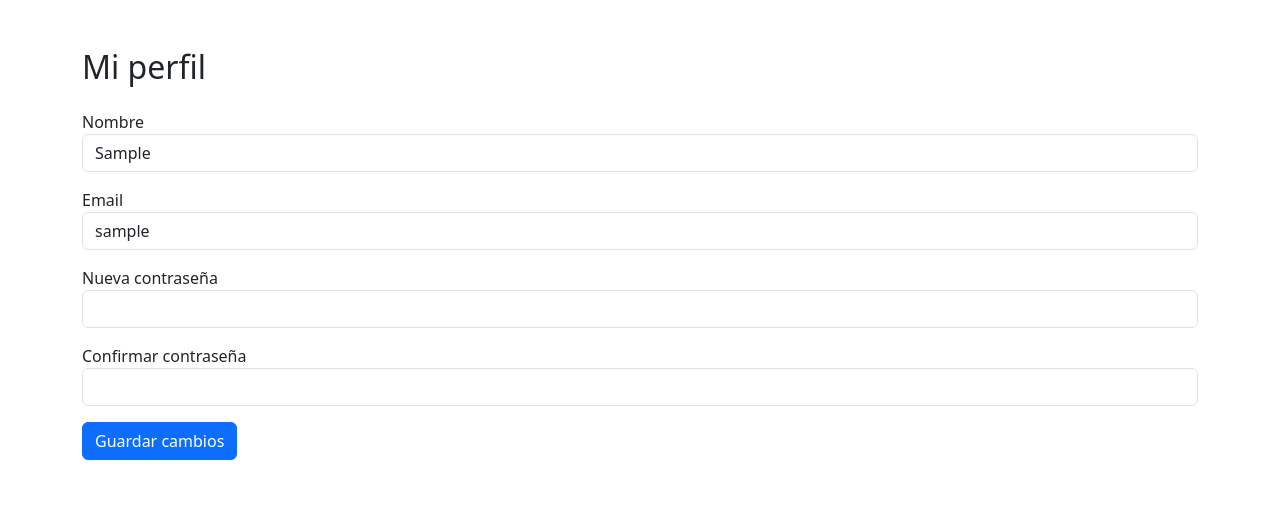
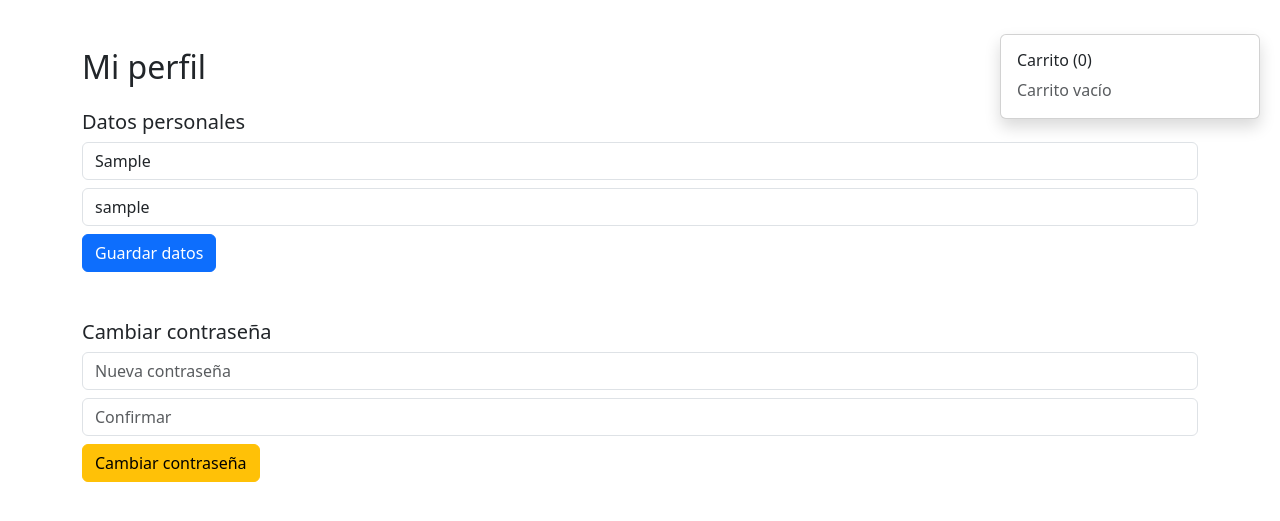
Before and after one commit to venuriano/tododeportes, a Django app: page /perfil/ in a window 1280 px wide. Shown: the part 56-577 px from the top of the page. Run offline with Django 5.2, Linux system fonts and the light colour scheme; the visitor is signed in with stand-in values (Sample User, id 1); data comes from the database, SQL or seed files in the repository; data that the repository does not hold is empty.

Commit message:
feat: - agregar selector de cantidad en productos - implementar eliminación de items del carrito - separar edición de perfil y cambio de contraseña - integrar mini carrito persistente

```diff
--- /dev/null
+++ b/tododeportes_backend/store/context_processors.py
@@ -0,0 +1,20 @@
+from .models import Carrito, ItemCarrito
+
+def carrito_context(request):
+    if request.user.is_authenticated:
+        carrito, _ = Carrito.objects.get_or_create(usuario=request.user)
+        items = ItemCarrito.objects.filter(carrito=carrito)
+
+        total = sum(item.producto.precio * item.cantidad for item in items)
+
+        return {
+            'cart_items': items,
+            'cart_total': total,
+            'cart_count': items.count()
+        }
+
+    return {
+        'cart_items': [],
+        'cart_total': 0,
+        'cart_count': 0
+    }
--- a/tododeportes_backend/store/urls.py
+++ b/tododeportes_backend/store/urls.py
@@ -11,8 +11,19 @@ urlpatterns = [
     path('checkout/', views.checkout, name='checkout'),
 
     path('logout/', views.logout_view, name='logout'),
-     path('agregar/<int:producto_id>/', views.agregar_al_carrito, name='agregar_al_carrito'),
-     path('admin-productos/', views.admin_productos, name='admin_productos'),
+    path('agregar/<int:producto_id>/', views.agregar_al_carrito, name='agregar_al_carrito'),
+
+    path('admin-productos/', views.admin_productos, name='admin_productos'),
     path('admin-productos/editar/<int:id>/', views.editar_producto, name='editar_producto'),
     path('admin-productos/eliminar/<int:id>/', views.eliminar_producto, name='eliminar_producto'),
+    path('eliminar-item/<int:item_id>/', views.eliminar_item_carrito, name='eliminar_item'),
+
+    # API REST
+    path('api/productos/', views.ProductoListAPIView.as_view(), name='api_productos'),
+    path('api/productos/<int:pk>/', views.ProductoDetailAPIView.as_view(), name='api_producto_detalle'),
+    path('api/mis-ordenes/', views.MisOrdenesAPIView.as_view(), name='api_mis_ordenes'),
+
+    # APIs externas (páginas internas)
+    path('clima/', views.clima_view, name='clima'),
+    path('moneda/', views.moneda_view, name='moneda'),
 ]
--- a/tododeportes_backend/store/views.py
+++ b/tododeportes_backend/store/views.py
@@ -2,18 +2,79 @@ from django.shortcuts import render, redirect, get_object_or_404
 from django.contrib.auth.models import User
 from django.contrib.auth.decorators import login_required, user_passes_test
 from django.contrib.auth import logout, update_session_auth_hash
-
+from rest_framework import generics
+from rest_framework.permissions import IsAuthenticated
+from django.core.cache import cache
+from .serializers import ProductoSerializer, OrdenSerializer
 from .models import Producto, Carrito, ItemCarrito, Orden, ItemOrden, Categoria
+import re
+import requests
 
 
 def es_admin(user):
     return user.is_staff
 
 
+def obtener_clima():
+    cache_key = "clima_santiago"
+
+    data = cache.get(cache_key)
+    if data:
+        return data
+
+    try:
+        url = "https://api.open-meteo.com/v1/forecast?latitude=-33.45&longitude=-70.66&current_weather=true"
+        response = requests.get(url, timeout=3)
+        response.raise_for_status()
+
+        json_data = response.json()
+        clima = json_data.get('current_weather', {})
+
+        cache.set(cache_key, clima, timeout=300)  # 5 minutos
+        return clima
+
+    except Exception:
+        return None
+
+
+def obtener_monedas():
+    cache_key = "monedas_usd"
+
+    data = cache.get(cache_key)
+    if data:
+        return data
+
+    try:
+        url = "https://api.exchangerate-api.com/v4/latest/USD"
+        response = requests.get(url, timeout=3)
+        response.raise_for_status()
+
+        json_data = response.json()
+        tasas = json_data.get('rates', {})
+
+        resultado = {
+            'usd_clp': tasas.get('CLP'),
+            'usd_eur': tasas.get('EUR')
+        }
+
+        cache.set(cache_key, resultado, timeout=600)  # 10 minutos
+        return resultado
+
+    except Exception:
+        return None
+
+
 def home(request):
     productos = Producto.objects.all()
-    return render(request, 'index.html', {'productos': productos})
 
+    clima = obtener_clima()
+    monedas = obtener_monedas()
+
+    return render(request, 'index.html', {
+        'productos': productos,
+        'clima': clima,
+        'monedas': monedas
+    })
 
 
 @login_required
@@ -36,7 +97,9 @@ def ver_carrito(request):
 def agregar_al_carrito(request, producto_id):
     producto = get_object_or_404(Producto, id=producto_id)
 
-    carrito, created = Carrito.objects.get_or_create(usuario=request.user)
+    cantidad = int(request.POST.get('cantidad', 1))
+
+    carrito, _ = Carrito.objects.get_or_create(usuario=request.user)
 
     item, created = ItemCarrito.objects.get_or_create(
         carrito=carrito,
@@ -44,11 +107,22 @@ def agregar_al_carrito(request, producto_id):
     )
 
     if not created:
-        item.cantidad += 1
-        item.save()
+        item.cantidad += cantidad
+    else:
+        item.cantidad = cantidad
+
+    item.save()
+
+    return redirect('home')
+
+@login_required
+def eliminar_item_carrito(request, item_id):
+    item = get_object_or_404(ItemCarrito, id=item_id)
+
+    if item.carrito.usuario == request.user:
+        item.delete()
 
     return redirect('cart')
-
 
 
 @login_required
@@ -64,7 +138,6 @@ def checkout(request):
         return redirect('cart')
 
     total = 0
-
     orden = Orden.objects.create(usuario=request.user, total=0)
 
     for item in items:
@@ -86,9 +159,6 @@ def checkout(request):
     return render(request, 'checkout_success.html', {'orden': orden})
 
 
-import re
-from django.contrib import messages
-
 def register(request):
     if request.method == 'POST':
         email = request.POST.get('email')
@@ -109,20 +179,15 @@ def register(request):
         elif password != confirm:
             errors['confirm'] = "Las contraseñas no coinciden"
 
-
         if password:
             if len(password) < 8:
                 errors['password'] = "Debe tener mínimo 8 caracteres"
-
             elif len(password) > 20:
                 errors['password'] = "Debe tener máximo 20 caracteres"
-
             elif not re.search(r'[A-Za-z]', password):
                 errors['password'] = "Debe contener letras"
-
             elif not re.search(r'[0-9]', password):
                 errors['password'] = "Debe contener números"
-
             elif not re.search(r'[!@#$%^&*(),.?\":{}|<>]', password):
                 errors['password'] = "Debe contener un carácter especial"
 
@@ -148,43 +213,41 @@ def logout_view(request):
     return redirect('home')
 
 
-
 @login_required
 def profile(request):
     context = {}
 
     if request.method == 'POST':
-        nombre = request.POST.get('nombre')
-        password = request.POST.get('password')
-        confirm = request.POST.get('confirm_password')
+        tipo = request.POST.get('tipo')
 
-        error = False
+        user = request.user
 
-        if not nombre:
-            context['error_nombre'] = "El nombre no puede estar vacío"
-            error = True
+        # ACTUALIZAR NOMBRE
+        if tipo == 'datos':
+            nombre = request.POST.get('nombre')
 
-        if password:
+            if not nombre:
+                context['error_nombre'] = "El nombre no puede estar vacío"
+            else:
+                user.first_name = nombre
+                user.save()
+                context['success_datos'] = True
+
+        # CAMBIAR PASSWORD
+        elif tipo == 'password':
+            password = request.POST.get('password')
+            confirm = request.POST.get('confirm_password')
+
             if len(password) < 8:
                 context['error_password'] = "Debe tener al menos 8 caracteres"
-                error = True
             elif password != confirm:
-                context['error_confirm'] = "Las contraseñas no coinciden"
-                error = True
-
-        if not error:
-            user = request.user
-            user.first_name = nombre
-
-            if password:
+                context['error_confirm'] = "No coinciden"
+            else:
                 user.set_password(password)
                 update_session_auth_hash(request, user)
-
-            user.save()
-            context['success'] = True
+                context['success_password'] = True
 
     return render(request, 'profile.html', context)
-
 
 @login_required
 def admin_productos(request):
@@ -218,6 +281,7 @@ def admin_productos(request):
         'categorias': categorias
     })
 
+
 @login_required
 @user_passes_test(es_admin)
 def editar_producto(request, id):
@@ -242,6 +306,7 @@ def editar_producto(request, id):
         'categorias': categorias
     })
 
+
 @login_required
 @user_passes_test(es_admin)
 def eliminar_producto(request, id):
@@ -252,3 +317,41 @@ def eliminar_producto(request, id):
         return redirect('admin_productos')
 
     return redirect('admin_productos')
+
+
+# API REST
+
+class ProductoListAPIView(generics.ListAPIView):
+    queryset = Producto.objects.all().order_by('id')
+    serializer_class = ProductoSerializer
+
+
+class ProductoDetailAPIView(generics.RetrieveAPIView):
+    queryset = Producto.objects.all()
+    serializer_class = ProductoSerializer
+
+
+class MisOrdenesAPIView(generics.ListAPIView):
+    serializer_class = OrdenSerializer
+    permission_classes = [IsAuthenticated]
+
+    def get_queryset(self):
+        return Orden.objects.filter(
+            usuario=self.request.user
+        ).order_by('-id')
+
+def clima_view(request):
+    clima = obtener_clima()
+
+    return render(request, 'clima.html', {
+        'clima': clima
+    })
+
+
+def moneda_view(request):
+    monedas = obtener_monedas()
+
+    return render(request, 'moneda.html', {
+        'usd_clp': monedas.get('usd_clp') if monedas else None,
+        'usd_eur': monedas.get('usd_eur') if monedas else None,
+    })
--- a/tododeportes_backend/templates/base.html
+++ b/tododeportes_backend/templates/base.html
@@ -18,6 +18,38 @@
 
 {% include 'partials/navbar.html' %}
 
+<!-- ======================
+     MINI CARRITO
+====================== -->
+<div style="position: fixed; top: 90px; right: 20px; width: 260px; z-index: 1000;">
+    <div class="card shadow">
+        <div class="card-body">
+
+            <h6 class="mb-2">Carrito ({{ cart_count }})</h6>
+
+            {% if cart_items %}
+                <ul class="list-unstyled mb-2" style="max-height: 150px; overflow-y: auto; font-size: 0.9rem;">
+                    {% for item in cart_items %}
+                        <li>
+                            {{ item.producto.nombre }} x{{ item.cantidad }}
+                        </li>
+                    {% endfor %}
+                </ul>
+
+                <p class="mb-2"><strong>Total:</strong> ${{ cart_total }}</p>
+
+                <a href="{% url 'cart' %}" class="btn btn-primary btn-sm w-100">
+                    Ver carrito / finalizar
+                </a>
+
+            {% else %}
+                <p class="text-muted mb-0">Carrito vacío</p>
+            {% endif %}
+
+        </div>
+    </div>
+</div>
+
 <main>
     {% block content %}
     {% endblock %}
--- /dev/null
+++ b/tododeportes_backend/templates/clima.html
@@ -0,0 +1,3 @@
+<h2>Clima actual</h2>
+<p>Temperatura: {{ clima.temperature }}°C</p>
+<p>Viento: {{ clima.windspeed }} km/h</p>
--- /dev/null
+++ b/tododeportes_backend/templates/moneda.html
@@ -0,0 +1,3 @@
+<h2>Tipo de cambio</h2>
+<p>USD a CLP: {{ usd_clp }}</p>
+<p>USD a EUR: {{ usd_eur }}</p>
--- a/tododeportes_backend/templates/profile.html
+++ b/tododeportes_backend/templates/profile.html
@@ -7,71 +7,43 @@
 <div class="container mt-5">
     <h2>Mi perfil</h2>
 
+    <!-- DATOS -->
     <form method="POST" class="mt-4">
         {% csrf_token %}
+        <input type="hidden" name="tipo" value="datos">
 
-        <!-- Nombre -->
-        <div class="mb-3">
-            <label>Nombre</label>
-            <input
-                type="text"
-                class="form-control {% if error_nombre %}is-invalid{% endif %}"
-                name="nombre"
-                value="{{ request.user.first_name }}"
-            >
-            {% if error_nombre %}
-                <div class="invalid-feedback">{{ error_nombre }}</div>
-            {% endif %}
-        </div>
+        <h5>Datos personales</h5>
 
-        <!-- Email (readonly) -->
-        <div class="mb-3">
-            <label>Email</label>
-            <input
-                type="email"
-                class="form-control"
-                value="{{ request.user.username }}"
-                readonly
-            >
-        </div>
+        <input type="text" name="nombre" class="form-control mb-2"
+               value="{{ request.user.first_name }}">
 
-        <!-- Nueva contraseña -->
-        <div class="mb-3">
-            <label>Nueva contraseña</label>
-            <input
-                type="password"
-                class="form-control {% if error_password %}is-invalid{% endif %}"
-                name="password"
-            >
-            {% if error_password %}
-                <div class="invalid-feedback">{{ error_password }}</div>
-            {% endif %}
-        </div>
+        <input type="email" class="form-control mb-2"
+               value="{{ request.user.username }}" readonly>
 
-        <!-- Confirmar contraseña -->
-        <div class="mb-3">
-            <label>Confirmar contraseña</label>
-            <input
-                type="password"
-                class="form-control {% if error_confirm %}is-invalid{% endif %}"
-                name="confirm_password"
-            >
-            {% if error_confirm %}
-                <div class="invalid-feedback">{{ error_confirm }}</div>
-            {% endif %}
-        </div>
+        <button class="btn btn-primary">Guardar datos</button>
 
-        <button type="submit" class="btn btn-primary">
-            Guardar cambios
-        </button>
-
+        {% if success_datos %}
+            <div class="alert alert-success mt-2">Datos actualizados</div>
+        {% endif %}
     </form>
 
-    {% if success %}
-        <div class="alert alert-success mt-3">
-            Perfil actualizado correctamente
-        </div>
-    {% endif %}
+    <!-- PASSWORD -->
+    <form method="POST" class="mt-5">
+        {% csrf_token %}
+        <input type="hidden" name="tipo" value="password">
+
+        <h5>Cambiar contraseña</h5>
+
+        <input type="password" name="password" class="form-control mb-2" placeholder="Nueva contraseña">
+        <input type="password" name="confirm_password" class="form-control mb-2" placeholder="Confirmar">
+
+        <button class="btn btn-warning">Cambiar contraseña</button>
+
+        {% if success_password %}
+            <div class="alert alert-success mt-2">Contraseña actualizada</div>
+        {% endif %}
+    </form>
+
 </div>
 
 {% endblock %}
```
Also changed, not shown: tododeportes_backend/store/serializers.py (added, +32 -0 lines), tododeportes_backend/templates/cart.html (+9 -0 lines), tododeportes_backend/templates/index.html (+48 -11 lines), tododeportes_backend/tododeportes_backend/settings.py (+12 -1 lines).
